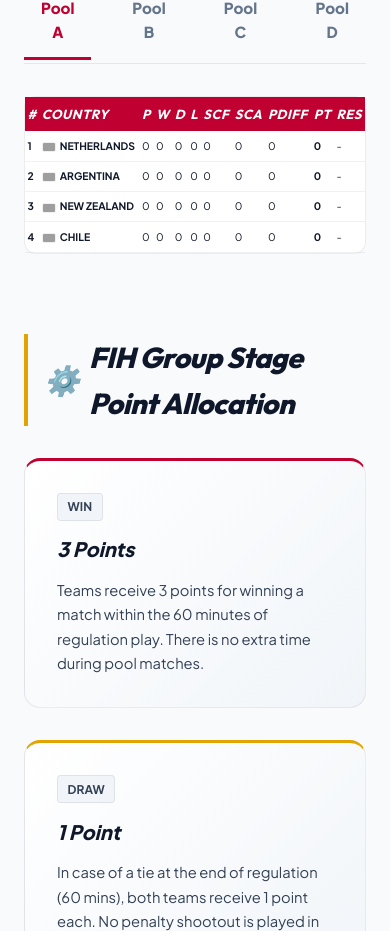
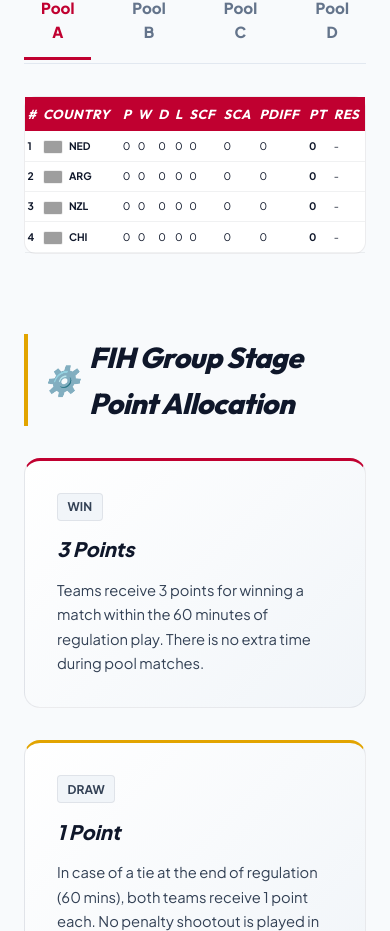
Before and after one commit to liveetcstream-beep/hockeyworldcup2026, a Next.js app: page /points-table in a window 390 px wide. Shown: the part 1034-1965 px from the top of the page. Built offline with nearby package versions, Linux system fonts and the light colour scheme; grey boxes are pictures that could not be loaded.

Commit message:
UI: Professional mobile responsive table formatting with standard fonts and abbreviations

```diff
--- a/src/app/globals.css
+++ b/src/app/globals.css
@@ -1442,27 +1442,25 @@
   }
 
   .sports-table th {
-    padding: 0.5rem 0.3rem;
-    font-size: 0.72rem;
+    padding: 0.8rem 0.75rem;
+    font-size: 0.88rem;
   }
 
   .sports-table td {
-    padding: 0.5rem 0.3rem;
-    font-size: 0.72rem;
+    padding: 0.8rem 0.75rem;
+    font-size: 0.88rem;
   }
 
   .sports-table img {
-    width: 14px !important;
-    height: 10px !important;
-    margin-right: 4px !important;
+    width: 20px !important;
+    height: 14px !important;
+    margin-right: 6px !important;
     display: inline-block;
     vertical-align: middle;
   }
 
   .sports-table th, .sports-table td {
-    white-space: normal !important;
-    word-break: normal !important;
-    overflow-wrap: break-word !important;
+    white-space: nowrap !important;
   }
 
   /* Don't break columns like Year and Score */
@@ -1476,13 +1474,13 @@
 
 @media (max-width: 480px) {
   .sports-table th {
-    padding: 0.4rem 0.25rem;
-    font-size: 0.65rem;
+    padding: 0.75rem 0.6rem;
+    font-size: 0.85rem;
   }
 
   .sports-table td {
-    padding: 0.4rem 0.25rem;
-    font-size: 0.65rem;
+    padding: 0.75rem 0.6rem;
+    font-size: 0.85rem;
   }
 }
 
@@ -2790,3 +2788,20 @@
     display: none !important;
   }
 }
+
+/* Responsive text display utility classes */
+.show-desktop-inline {
+  display: inline !important;
+}
+.show-mobile-inline {
+  display: none !important;
+}
+
+@media (max-width: 650px) {
+  .show-desktop-inline {
+    display: none !important;
+  }
+  .show-mobile-inline {
+    display: inline !important;
+  }
+}
--- a/src/app/past-results/page.js
+++ b/src/app/past-results/page.js
@@ -105,7 +105,10 @@
                   <td><strong>1st</strong></td>
                   <td>
                     <img src="https://flagcdn.com/w40/de.png" width="20" height="14" alt="Germany flag" style={{ borderRadius: "2px", marginRight: "8px", verticalAlign: "middle" }} />
-                    <strong>Germany</strong>
+                    <strong>
+                      <span className="show-desktop-inline">Germany</span>
+                      <span className="show-mobile-inline">GER</span>
+                    </strong>
                   </td>
                   <td className="hide-mobile">Pool B</td>
                   <td className="hide-mobile">7</td>
@@ -117,7 +120,10 @@
                   <td><strong>2nd</strong></td>
                   <td>
                     <img src="https://flagcdn.com/w40/be.png" width="20" height="14" alt="Belgium flag" style={{ borderRadius: "2px", marginRight: "8px", verticalAlign: "middle" }} />
-                    <strong>Belgium</strong>
+                    <strong>
+                      <span className="show-desktop-inline">Belgium</span>
+                      <span className="show-mobile-inline">BEL</span>
+                    </strong>
                   </td>
                   <td className="hide-mobile">Pool B</td>
                   <td className="hide-mobile">7</td>
@@ -129,7 +135,10 @@
                   <td><strong>3rd</strong></td>
                   <td>
                     <img src="https://flagcdn.com/w40/nl.png" width="20" height="14" alt="Netherlands flag" style={{ borderRadius: "2px", marginRight: "8px", verticalAlign: "middle" }} />
-                    <strong>Netherlands</strong>
+                    <strong>
+                      <span className="show-desktop-inline">Netherlands</span>
+                      <span className="show-mobile-inline">NED</span>
+                    </strong>
                   </td>
                   <td className="hide-mobile">Pool C</td>
                   <td className="hide-mobile">7</td>
@@ -141,7 +150,10 @@
                   <td><strong>4th</strong></td>
                   <td>
                     <img src="https://flagcdn.com/w40/au.png" width="20" height="14" alt="Australia flag" style={{ borderRadius: "2px", marginRight: "8px", verticalAlign: "middle" }} />
-                    <strong>Australia</strong>
+                    <strong>
+                      <span className="show-desktop-inline">Australia</span>
+                      <span className="show-mobile-inline">AUS</span>
+                    </strong>
                   </td>
                   <td className="hide-mobile">Pool A</td>
                   <td className="hide-mobile">7</td>
@@ -153,7 +165,10 @@
                   <td><strong>5th</strong></td>
                   <td>
                     <img src="https://flagcdn.com/w40/gb-eng.png" width="20" height="14" alt="England flag" style={{ borderRadius: "2px", marginRight: "8px", verticalAlign: "middle" }} />
-                    <strong>England</strong>
+                    <strong>
+                      <span className="show-desktop-inline">England</span>
+                      <span className="show-mobile-inline">ENG</span>
+                    </strong>
                   </td>
                   <td className="hide-mobile">Pool D</td>
                   <td className="hide-mobile">5</td>
@@ -165,7 +180,10 @@
                   <td><strong>9th</strong></td>
                   <td>
                     <img src="https://flagcdn.com/w40/in.png" width="20" height="14" alt="India flag" style={{ borderRadius: "2px", marginRight: "8px", verticalAlign: "middle" }} />
-                    <strong>India</strong>
+                    <strong>
+                      <span className="show-desktop-inline">India</span>
+                      <span className="show-mobile-inline">IND</span>
+                    </strong>
                   </td>
                   <td className="hide-mobile">Pool D</td>
                   <td className="hide-mobile">6</td>
--- a/src/app/points-table/page.js
+++ b/src/app/points-table/page.js
@@ -8,54 +8,54 @@
 const standingsData = {
   Men: {
     "Pool A": [
-      { name: "NETHERLANDS", flag: "nl" },
-      { name: "ARGENTINA", flag: "ar" },
-      { name: "NEW ZEALAND", flag: "nz" },
-      { name: "CHILE", flag: "cl" }
+      { name: "NETHERLANDS", code: "NED", flag: "nl" },
+      { name: "ARGENTINA", code: "ARG", flag: "ar" },
+      { name: "NEW ZEALAND", code: "NZL", flag: "nz" },
+      { name: "CHILE", code: "CHI", flag: "cl" }
     ],
     "Pool B": [
-      { name: "GERMANY", flag: "de" },
-      { name: "BELGIUM", flag: "be" },
-      { name: "MALAYSIA", flag: "my" },
-      { name: "FRANCE", flag: "fr" }
+      { name: "GERMANY", code: "GER", flag: "de" },
+      { name: "BELGIUM", code: "BEL", flag: "be" },
+      { name: "MALAYSIA", code: "MAS", flag: "my" },
+      { name: "FRANCE", code: "FRA", flag: "fr" }
     ],
     "Pool C": [
-      { name: "AUSTRALIA", flag: "au" },
-      { name: "SPAIN", flag: "es" },
-      { name: "IRELAND", flag: "ie" },
-      { name: "SOUTH AFRICA", flag: "za" }
+      { name: "AUSTRALIA", code: "AUS", flag: "au" },
+      { name: "SPAIN", code: "ESP", flag: "es" },
+      { name: "IRELAND", code: "IRL", flag: "ie" },
+      { name: "SOUTH AFRICA", code: "RSA", flag: "za" }
     ],
     "Pool D": [
-      { name: "INDIA", flag: "in" },
-      { name: "ENGLAND", flag: "gb-eng" },
-      { name: "PAKISTAN", flag: "pk" },
-      { name: "WALES", flag: "gb-wls" }
+      { name: "INDIA", code: "IND", flag: "in" },
+      { name: "ENGLAND", code: "ENG", flag: "gb-eng" },
+      { name: "PAKISTAN", code: "PAK", flag: "pk" },
+      { name: "WALES", code: "WAL", flag: "gb-wls" }
     ]
   },
   Women: {
     "Pool A": [
-      { name: "NETHERLANDS", flag: "nl" },
-      { name: "AUSTRALIA", flag: "au" },
-      { name: "JAPAN", flag: "jp" },
-      { name: "CHILE", flag: "cl" }
+      { name: "NETHERLANDS", code: "NED", flag: "nl" },
+      { name: "AUSTRALIA", code: "AUS", flag: "au" },
+      { name: "JAPAN", code: "JPN", flag: "jp" },
+      { name: "CHILE", code: "CHI", flag: "cl" }
     ],
     "Pool B": [
-      { name: "ARGENTINA", flag: "ar" },
-      { name: "GERMANY", flag: "de" },
-      { name: "UNITED STATES", flag: "us" },
-      { name: "SCOTLAND", flag: "gb-sct" }
+      { name: "ARGENTINA", code: "ARG", flag: "ar" },
+      { name: "GERMANY", code: "GER", flag: "de" },
+      { name: "UNITED STATES", code: "USA", flag: "us" },
+      { name: "SCOTLAND", code: "SCO", flag: "gb-sct" }
     ],
     "Pool C": [
-      { name: "BELGIUM", flag: "be" },
-      { name: "SPAIN", flag: "es" },
-      { name: "NEW ZEALAND", flag: "nz" },
-      { name: "FRANCE", flag: "fr" }
+      { name: "BELGIUM", code: "BEL", flag: "be" },
+      { name: "SPAIN", code: "ESP", flag: "es" },
+      { name: "NEW ZEALAND", code: "NZL", flag: "nz" },
+      { name: "FRANCE", code: "FRA", flag: "fr" }
     ],
     "Pool D": [
-      { name: "CHINA", flag: "cn" },
-      { name: "INDIA", flag: "in" },
-      { name: "ENGLAND", flag: "gb-eng" },
-      { name: "SOUTH AFRICA", flag: "za" }
+      { name: "CHINA", code: "CHN", flag: "cn" },
+      { name: "INDIA", code: "IND", flag: "in" },
+      { name: "ENGLAND", code: "ENG", flag: "gb-eng" },
+      { name: "SOUTH AFRICA", code: "RSA", flag: "za" }
     ]
   }
 };
@@ -208,7 +208,7 @@
                   <th>P</th>
                   <th>W</th>
                   <th className="hide-mobile">D</th>
-                  <th>L</th>
+                  <th className="hide-mobile">L</th>
                   <th className="hide-tablet">ScF</th>
                   <th className="hide-tablet">ScA</th>
                   <th className="hide-mobile">PDiff</th>
@@ -222,12 +222,13 @@
                     <td><strong>{idx + 1}</strong></td>
                     <td style={{ display: "flex", alignItems: "center", gap: "0.8rem", fontWeight: "700" }}>
                       <img src={`https://flagcdn.com/w40/${team.flag}.png`} width="24" height="16" alt={`${team.name} flag`} style={{ borderRadius: "2px", border: "1px solid rgba(0,0,0,0.06)" }} />
-                      {team.name}
+                      <span className="show-desktop-inline">{team.name}</span>
+                      <span className="show-mobile-inline">{team.code}</span>
                     </td>
                     <td>0</td>
                     <td>0</td>
                     <td className="hide-mobile">0</td>
-                    <td>0</td>
+                    <td className="hide-mobile">0</td>
                     <td className="hide-tablet">0</td>
                     <td className="hide-tablet">0</td>
                     <td className="hide-mobile">0</td>
```
Also changed, not shown: src/app/format/page.js (+41 -18 lines).
